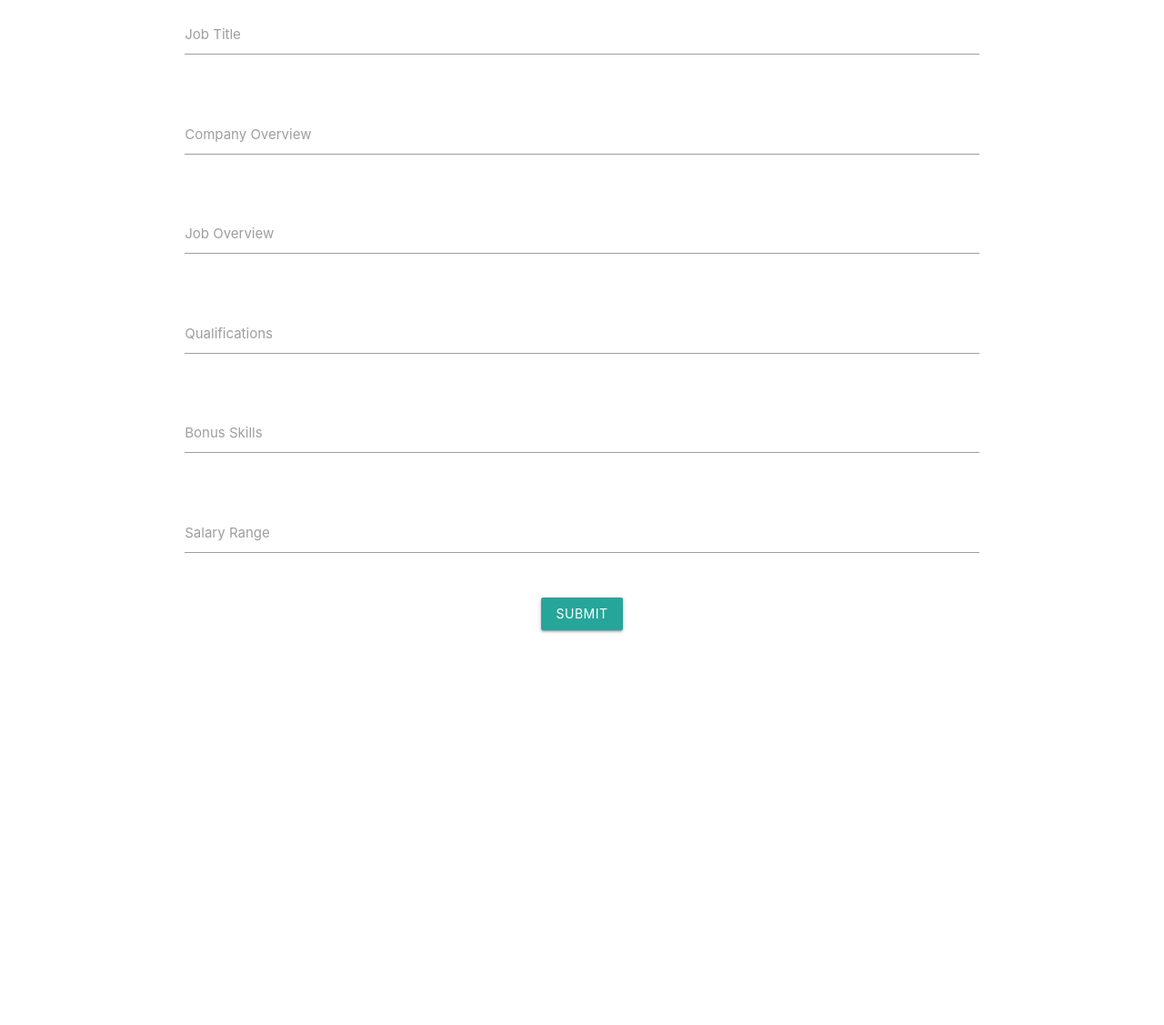
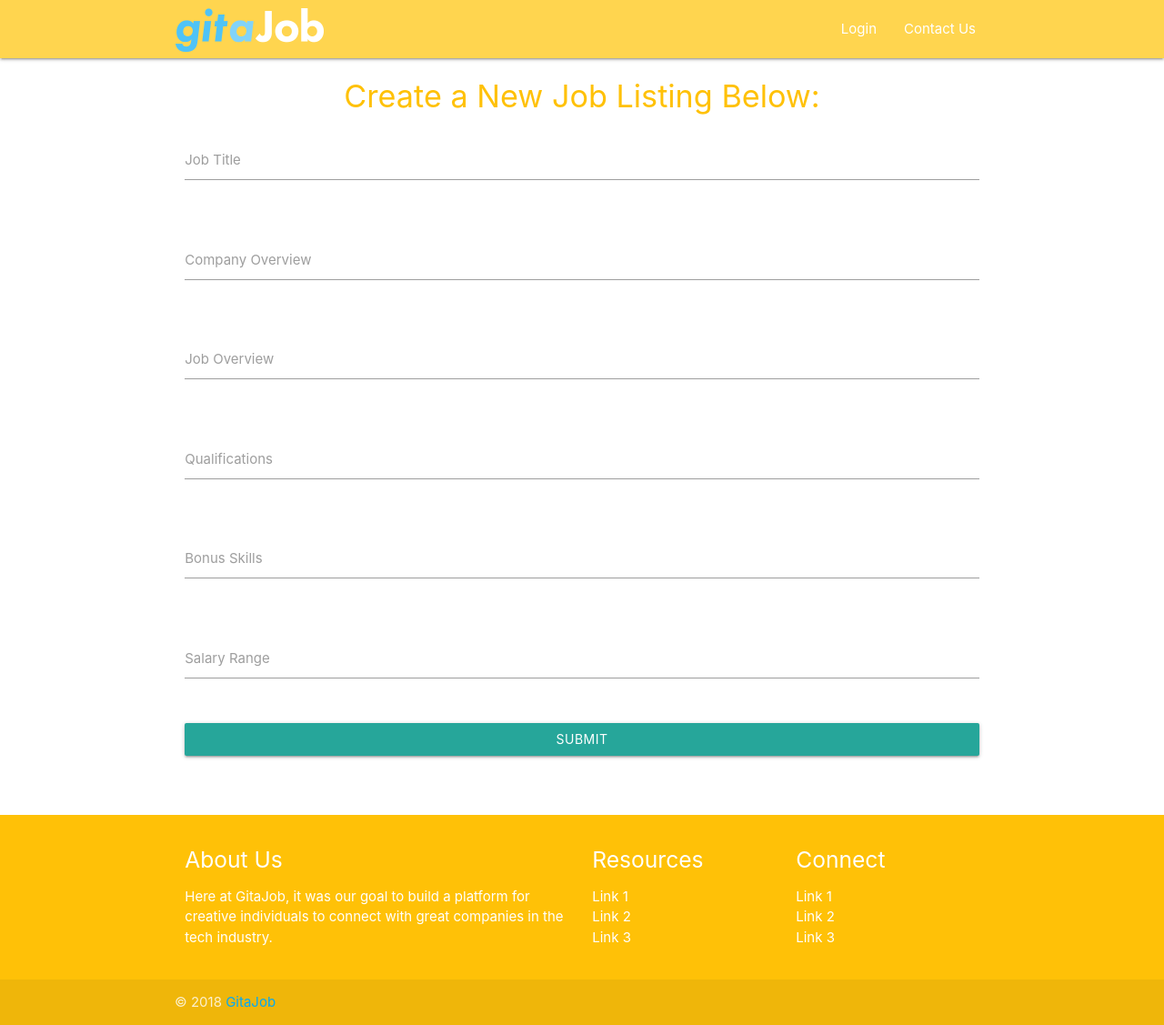
Before and after one commit to uniqueregina666/project2group6, a website: page public/jobPosting.html in a window 1280 px wide. Shown: the whole page at 91% size. Before the commit the page ends 800 px from the top, so only its background shows below. Drawn offline with nearby package versions, Linux system fonts and the light colour scheme.

Commit message:
jobPosting update

```diff
--- a/public/jobPosting.html
+++ b/public/jobPosting.html
@@ -1,22 +1,41 @@
 <!DOCTYPE html>
 <html lang="en">
-
 <head>
     <meta charset="UTF-8">
     <meta name="viewport" content="width=device-width, initial-scale=1.0">
     <meta http-equiv="X-UA-Compatible" content="ie=edge">
-    <!-- Compiled and minified CSS -->
-    <link rel="stylesheet" href="https://cdnjs.cloudflare.com/ajax/libs/materialize/1.0.0-beta/css/materialize.min.css">
-    <script src="https://cdnjs.cloudflare.com/ajax/libs/materialize/1.0.0-beta/js/materialize.min.js"></script>
+      <!-- CSS  -->
+    <link href="https://fonts.googleapis.com/icon?family=Material+Icons" rel="stylesheet">
+    <link href="./css/materialize.css" type="text/css" rel="stylesheet" media="screen,projection"/>
+    <link href="./css/style.css" type="text/css" rel="stylesheet" media="screen,projection"/>
     <!-- JQuery CDN -->
     <script src="https://code.jquery.com/jquery-3.3.1.min.js" integrity="sha256-FgpCb/KJQlLNfOu91ta32o/NMZxltwRo8QtmkMRdAu8="
         crossorigin="anonymous"></script>
-    <title>GitaJob</title>
+    <title>GitaJob - Job Posting</title>
 </head>
 
 <body>
+
+    <!-- navbar -->
+    <nav class="amber lighten-2" role="navigation" id="employer_nav">
+        <div class="nav-wrapper container"><a id="logo-container" href="#" class="brand-logo"><img src="./img/logo_employer.png"></a>
+          <ul class="right hide-on-med-and-down">
+            <li><a href="#">Login</a></li>
+            <li><a href="#">Contact Us</a></li>
+          </ul>
+
+          <!-- mobile navbar -->
+          <ul id="nav-mobile" class="sidenav">
+            <li><a href="#">Login</a></li>
+            <li><a href="#">Contact Us</a></li>
+          </ul>
+          <a href="#" data-target="nav-mobile" class="sidenav-trigger"><i class="material-icons">menu</i></a>
+        </div>
+    </nav>
+
     <!-- container to hold form -->
     <div class="container">
+        <h4 class="header center"><span class="amber-text">Create a New Job Listing Below:</span></h4>
         <!-- start of form -->
         <div class="row">
             <form class="col s12" id="jobForm">
@@ -69,15 +88,45 @@
             </form>
         </div>
     </div>
+    <br><br>
+
+    <!-- footer -->
+    <footer class="page-footer amber">
+      <div class="container">
+        <div class="row">
+            <div class="col l6 s12">
+            <h5 class="white-text">About Us</h5>
+            <p class="white-text">Here at GitaJob, it was our goal to build a platform for creative individuals to connect with great companies in the tech industry.</p>
+            </div>
+            <div class="col l3 s12">
+            <h5 class="white-text">Resources</h5>
+            <ul>
+                <li><a class="white-text" href="#!">Link 1</a></li>
+                <li><a class="white-text" href="#!">Link 2</a></li>
+                <li><a class="white-text" href="#!">Link 3</a></li>
+            </ul>
+            </div>
+            <div class="col l3 s12">
+            <h5 class="white-text">Connect</h5>
+            <ul>
+                <li><a class="white-text" href="#!">Link 1</a></li>
+                <li><a class="white-text" href="#!">Link 2</a></li>
+                <li><a class="white-text" href="#!">Link 3</a></li>
+            </ul>
+            </div>
+        </div>
+        </div>
+        <div class="footer-copyright">
+        <div class="container">
+            © 2018 <a class="light-blue-text" href="#">GitaJob</a>
+        </div>
+      </div>
+    </footer>
 
     <!-- Custom Script -->
-    <script src="js/localpost.js" type="text/javascript">
-
-    </script>
-
-    <script src="https://cdnjs.cloudflare.com/ajax/libs/materialize/1.0.0-beta/js/materialize.min.js"></script>
-
+    <script src="js/localpost.js" type="text/javascript"></script>
+    <script src="./js/materialize.js"></script>
+    <script src="./js/init.js"></script>
 
 </body>
-
 </html>
```
